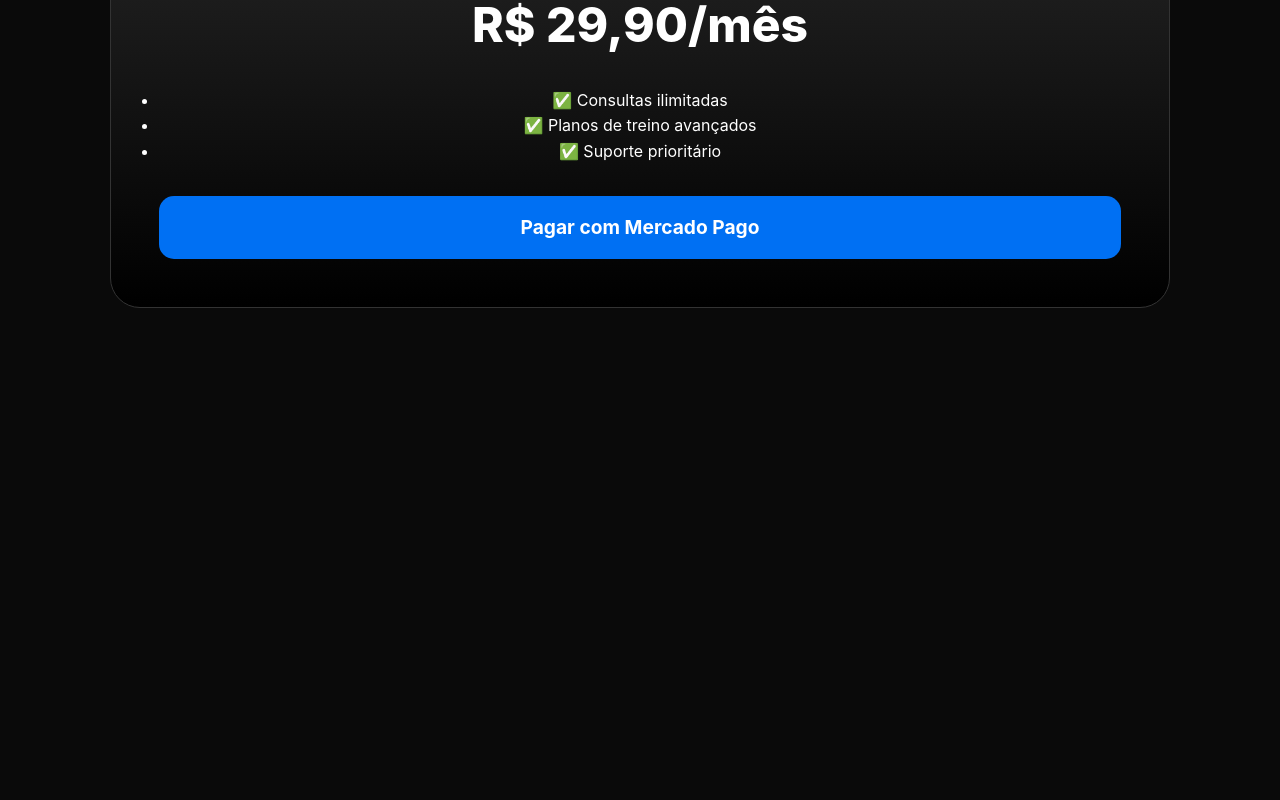
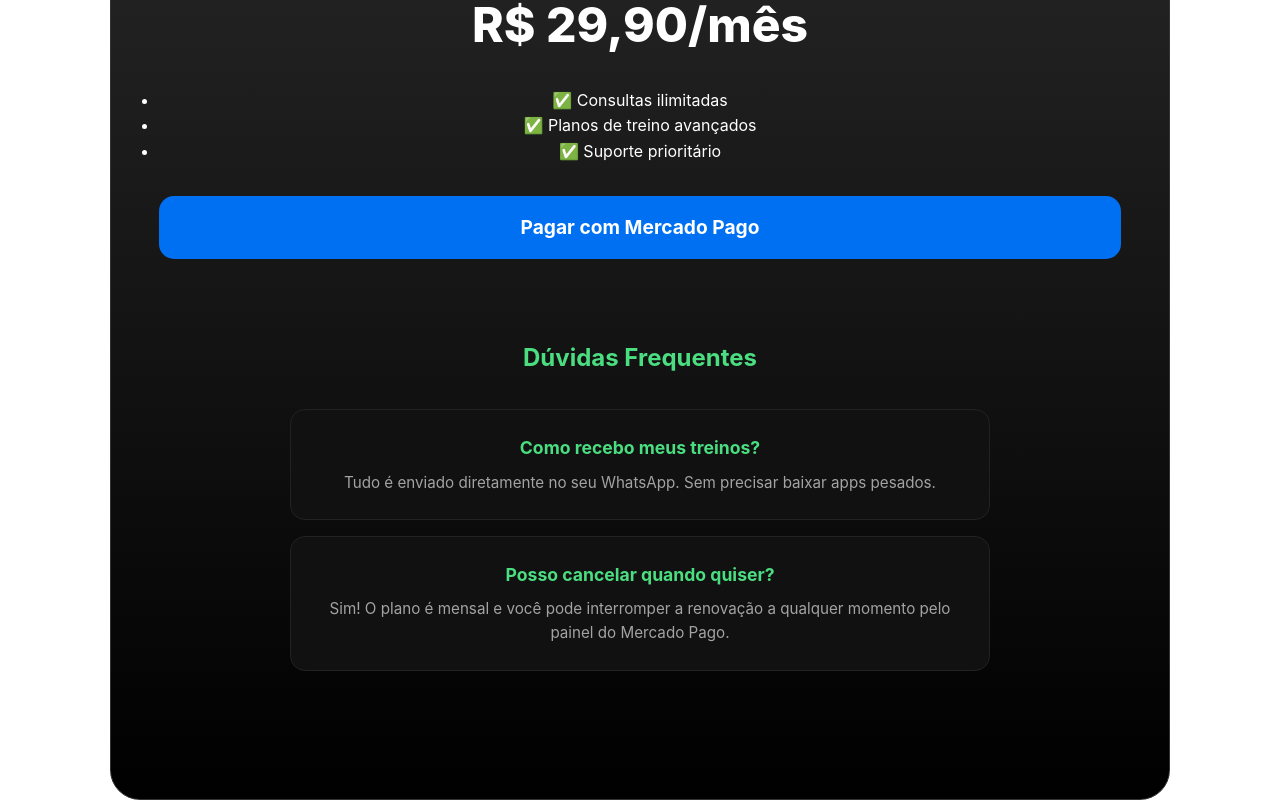
Before and after one commit to NathaliaSena/gymmi, a React (Vite) app: page / in a window 1280 px wide. Shown: the part 651-1451 px from the top of the page. Before the commit the page ends 959 px from the top, so only its background shows below. Built offline with nearby package versions, Linux system fonts and the light colour scheme.

Commit message:
adicionando a seção faq

```diff
--- a/src/App.jsx
+++ b/src/App.jsx
@@ -51,6 +51,19 @@
           >
             Pagar com Mercado Pago
           </a>
+          <section className="faq-section">
+            <h2>Dúvidas Frequentes</h2>
+
+            <div className="faq-item">
+              <h4>Como recebo meus treinos?</h4>
+              <p>Tudo é enviado diretamente no seu WhatsApp. Sem precisar baixar apps pesados.</p>
+            </div>
+
+            <div className="faq-item">
+              <h4>Posso cancelar quando quiser?</h4>
+              <p>Sim! O plano é mensal e você pode interromper a renovação a qualquer momento pelo painel do Mercado Pago.</p>
+            </div>
+          </section>
         </div>
       </section>
 
--- a/src/index.scss
+++ b/src/index.scss
@@ -1,6 +1,6 @@
 // Variáveis - O coração do seu design
 $primary-color: #4ade80; // Verde Neon
-$bg-color: #0a0a0a;
+$bg-color: #fff;
 $card-bg: #171717;
 $text-main: #ffffff;
 $text-muted: #a3a3a3;
@@ -102,4 +102,39 @@
 
     &:hover { background: #0051ad; }
   }
+
+  .faq-section {
+  margin: 5rem auto;
+  max-width: 700px;
+
+  h2 {
+    text-align: center;
+    color: $primary-color;
+    margin-bottom: 2rem;
+  }
+
+  .faq-item {
+    background: #111;
+    border: 1px solid #222;
+    padding: 1.5rem;
+    border-radius: 15px;
+    margin-bottom: 1rem;
+    transition: $transition;
+
+    &:hover {
+      border-color: $primary-color;
+    }
+
+    h4 {
+      color: $primary-color;
+      margin-bottom: 0.5rem;
+      font-size: 1.1rem;
+    }
+
+    p {
+      color: $text-muted;
+      font-size: 0.95rem;
+    }
+  }
 }
+}
```
